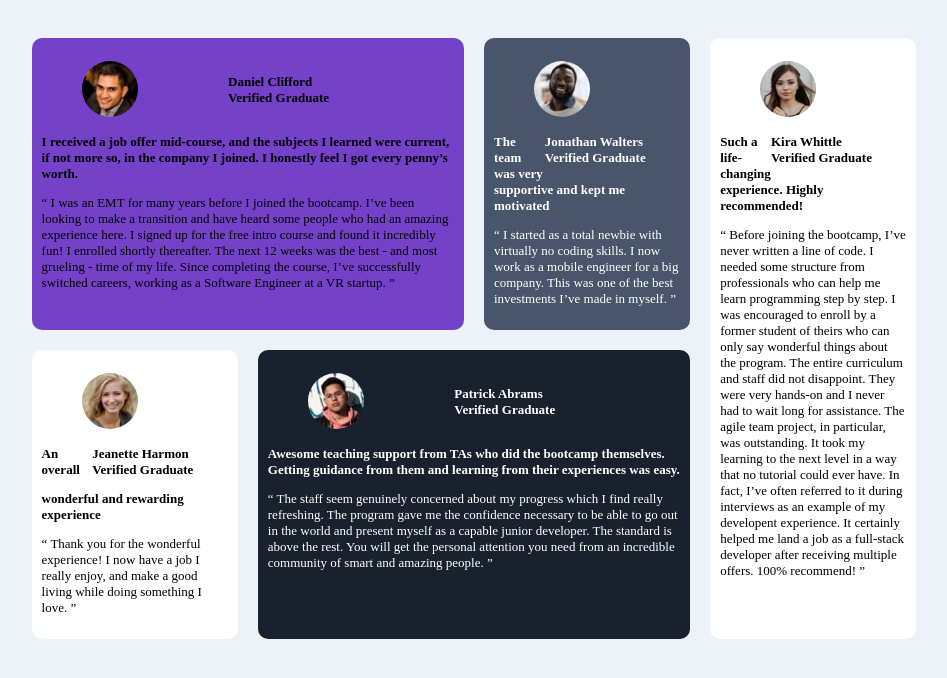
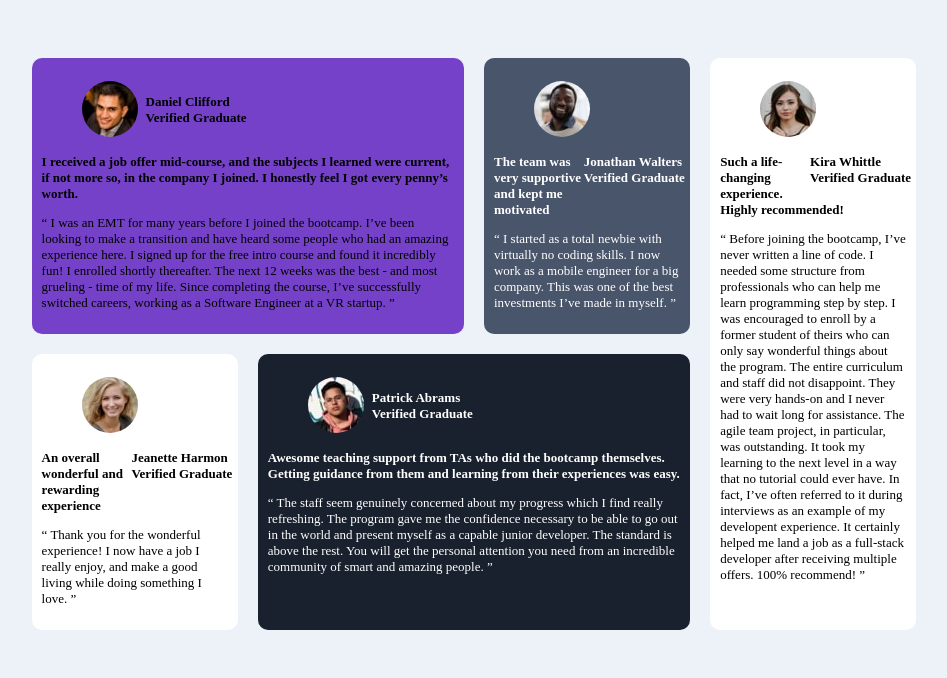
Before and after one commit to Zizo95/Testimonials-grid-section, a plain HTML site: page index.html in a window 1280 px wide. Shown: the whole page, without its empty margins (166-1113 px from the left). Drawn offline with Linux system fonts and the light colour scheme.

Commit message:
updated css

```diff
--- a/index.html
+++ b/index.html
@@ -31,7 +31,7 @@
     </p>
     </div>
     <div class="two">
-      <figure>
+      <figure style="width: 81%;">
         <img src="images/image-jonathan.jpg" alt="image of a man">
         <p>Jonathan Walters
           <br>
@@ -45,7 +45,7 @@
         </p>
     </div>
   <div class="three">
-    <figure>
+    <figure style="width: 81%;">
       <img src="images/image-jeanette.jpg" alt="image of a woman">
       <p>Jeanette Harmon
         <br>
@@ -74,7 +74,7 @@
      </p>
     </div>
     <div class="five">
-      <figure>
+      <figure style="width: 81%;">
         <img src="images/image-kira.jpg" alt="image of a woman">
         <p>Kira Whittle
           <br>
--- a/styles.css
+++ b/styles.css
@@ -6,9 +6,10 @@
     font-size: 13px;
     display: flex;
     justify-content: center;
+
   }
   section{
-    margin-top: 30px;
+    margin-top: 50px;
     max-width: 70%;
     display: grid;
     grid-template-columns: repeat(4,1fr);
@@ -19,10 +20,12 @@ float: right;
 font-weight: bold;
 }
 figure{
-    width: 60%;
+    width: 40%;
 }
 img{
     border-radius: 50%;
+
+
 }
 .one{
 background-color: hsl(263, 55%, 52%);
@@ -50,4 +53,10 @@ background-color:hsl(0, 0%, 100%);
 .one, .two, .three, .four, .five{
     padding: 10px;
     border-radius: 10px;
+
 }
+@media screen and (max-width: 1030px){
+    figure{
+        width:70%;
+    }
+}
```
